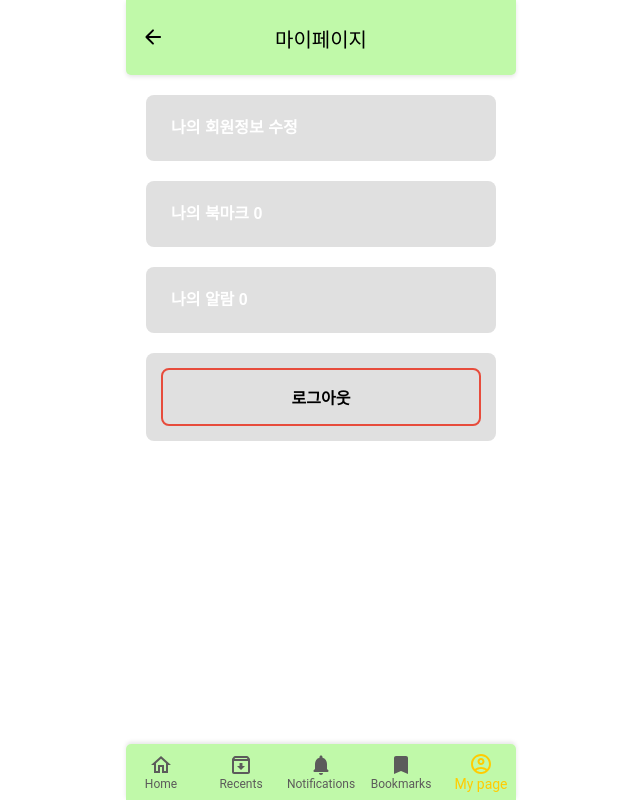
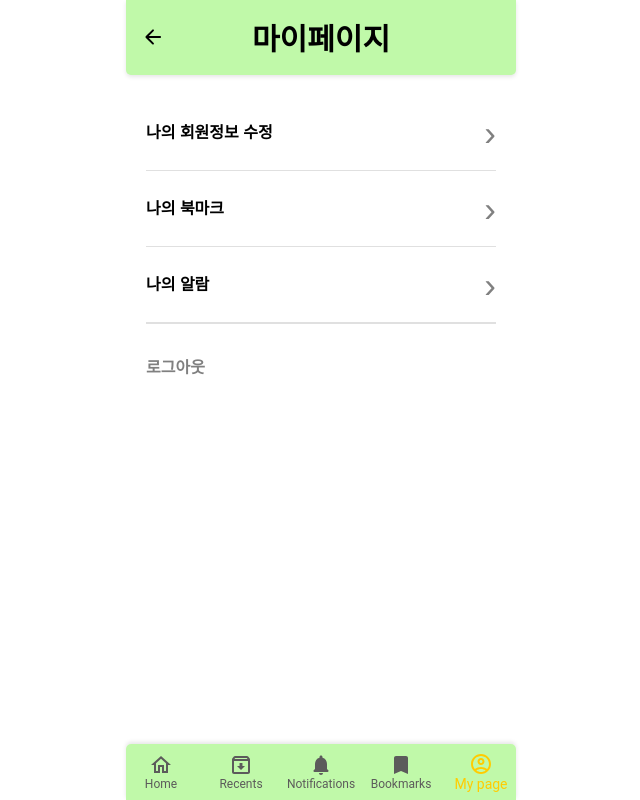
Before and after one commit to dannycho1530/5-bigbrother-SlimDealz-fe, a React (Vite) app: page /myPage in a window 1280 px wide. Shown: the whole page, without its empty margins (319-959 px from the left). Built offline with nearby package versions, Linux system fonts and the light colour scheme.

Commit message:
feat: mypage 및 검색창 문제 해결

```diff
--- a/src/components/layoutWrapper/header/SearchBar.tsx
+++ b/src/components/layoutWrapper/header/SearchBar.tsx
@@ -1,10 +1,9 @@
 import React, { useState, useEffect } from 'react';
 import Paper from '@mui/material/Paper';
-import InputBase from '@mui/material/InputBase';
 import IconButton from '@mui/material/IconButton';
 import SearchIcon from '@mui/icons-material/Search';
 import { useNavigate, useLocation } from 'react-router-dom';
-import { AutoCompleteItem, AutoCompleteList } from './styles';
+import { AutoCompleteItem, AutoCompleteList, CustomInput } from './styles';
 
 type SearchBarProps = {
   words: string[];
@@ -98,13 +97,7 @@ const SearchBar: React.FC<SearchBarProps> = ({ words }) => {
           handleSearchClick();
         }}
       >
-        <InputBase
-          sx={{
-            ml: 1,
-            flex: 1,
-            width: '100%',
-            height: '20px'
-          }}
+        <CustomInput
           value={searchValue}
           onChange={handleSearchChange}
           onKeyPress={handleKeyPress}
@@ -112,7 +105,7 @@ const SearchBar: React.FC<SearchBarProps> = ({ words }) => {
         />
         <IconButton
           type="button"
-          sx={{ p: '10px', marginLeft: 'auto' }}
+          sx={{ p: '10px' }}
           aria-label="search"
           onClick={handleSearchClick}
         >
--- a/src/components/layoutWrapper/header/index.tsx
+++ b/src/components/layoutWrapper/header/index.tsx
@@ -75,7 +75,7 @@ const Header = forwardRef<HTMLDivElement, HeaderProps>(
             $isSpecialPage={isSpecialPage}
             $isSimplePage={isSimplePage}
           >
-            {pageTitle || 'Page Title'}
+            {pageTitle}
           </PageTitle>
         )}
         {(isMainPage || isCategoryPage || isSpecialPage) && (
--- a/src/components/layoutWrapper/header/styles.tsx
+++ b/src/components/layoutWrapper/header/styles.tsx
@@ -1,4 +1,5 @@
 import styled from 'styled-components';
+import InputBase from '@mui/material/InputBase';
 
 export const HeaderContainer = styled.div`
   position: fixed;
@@ -82,8 +83,8 @@ export const PageTitle = styled.div<{
   width: 100%;
   max-width: 380px;
   height: 30px;
-  font-size: 20px;
-  font-weight: 20px;
+  font-size: 30px;
+  font-weight: bold;
   padding-top: 35px;
   padding-bottom: 20px;
   margin: 5px;
@@ -95,6 +96,12 @@ export const PageTitle = styled.div<{
       justify-content: center;
     `}
 `;
+export const CustomInput = styled(InputBase)(({ theme }) => ({
+  '& .MuiInputBase-input': {
+    width: '250px'
+  }
+}));
+
 export const AutoCompleteList = styled.ul`
   margin-top: 100px;
   padding: 10px;
--- a/src/pages/user/myMain/index.tsx
+++ b/src/pages/user/myMain/index.tsx
@@ -1,23 +1,17 @@
 import React, { useState } from 'react';
 import { useNavigate } from 'react-router-dom';
-import { Container, Section, SectionTitle, LogoutButton } from './styles';
+import {
+  Container,
+  Section,
+  SectionTitle,
+  SectionContent,
+  ArrowIcon,
+  LogoutButtonContainer,
+  LogoutButton
+} from './styles';
 
 const MyMainPage = () => {
-  const [bookmarkCount, setBookmarkCount] = useState(0);
-  const [alarmCount, setAlarmCount] = useState(0);
   const navigate = useNavigate();
-
-  const handleBookmarkClick = () => {
-    if (bookmarkCount < 100) {
-      setBookmarkCount((prevCount) => prevCount + 1);
-    }
-    navigate('/bookmark');
-  };
-
-  const handleAlarmClick = () => {
-    setAlarmCount((prevCount) => prevCount + 1);
-    navigate('/alarm');
-  };
 
   const handleLogout = () => {
     // 로그아웃 로직 (예: 토큰 삭제, 상태 초기화 등)
@@ -29,19 +23,22 @@ const MyMainPage = () => {
     <Container>
       <Section onClick={() => navigate('/information')}>
         <SectionTitle>나의 회원정보 수정</SectionTitle>
+        <ArrowIcon>›</ArrowIcon>
       </Section>
 
-      <Section onClick={handleBookmarkClick}>
-        <SectionTitle>나의 북마크 {bookmarkCount}</SectionTitle>
+      <Section onClick={() => navigate('/bookmark')}>
+        <SectionTitle>나의 북마크</SectionTitle>
+        <ArrowIcon>›</ArrowIcon>
       </Section>
 
-      <Section onClick={handleAlarmClick}>
-        <SectionTitle>나의 알람 {alarmCount}</SectionTitle>
+      <Section onClick={() => navigate('/alarm')}>
+        <SectionTitle>나의 알람</SectionTitle>
+        <ArrowIcon>›</ArrowIcon>
       </Section>
 
-      <Section>
-        <LogoutButton onClick={handleLogout}>로그아웃</LogoutButton>
-      </Section>
+      <LogoutButtonContainer>
+        <LogoutButton onClick={() => handleLogout}>로그아웃</LogoutButton>
+      </LogoutButtonContainer>
     </Container>
   );
 };
--- a/src/pages/user/myMain/styles.tsx
+++ b/src/pages/user/myMain/styles.tsx
@@ -2,40 +2,52 @@ import styled from 'styled-components';
 
 export const Container = styled.div`
   padding: 20px;
+  background-color: #ffffff;
 `;
 
 export const Section = styled.div`
-  border-radius: 8px;
-  margin-bottom: 20px;
-  padding: 15px;
-  background-color: #e0e0e0;
+  display: flex;
+  align-items: center;
+  justify-content: space-between;
+  border-bottom: 1px solid #e0e0e0;
+  padding: 20px 0;
   cursor: pointer;
 `;
 
 export const SectionTitle = styled.div`
-  color: white;
+  font-size: 16px;
   font-weight: bold;
-  padding: 10px;
-  border-radius: 8px 8px 0 0;
+  color: #000000;
 `;
 
-export const Content = styled.div`
-  padding: 10px;
+export const SectionContent = styled.div`
   font-size: 14px;
+  color: #808080;
+  margin-top: 5px;
+`;
+
+export const ArrowIcon = styled.div`
+  font-size: 35px;
+  color: #808080;
+`;
+
+export const LogoutButtonContainer = styled.div`
+  padding-top: 10px;
+  border-top: 1px solid #e0e0e0;
 `;
 
 export const LogoutButton = styled.button`
   width: 100%;
-  padding: 15px;
-  background-color: #e0e0e0;
-  border: 2px solid #e74c3c;
-  border-radius: 8px;
-  color: black;
+  text-align: left;
+  background: none;
+  border: none;
+  padding: 20px 0;
+  color: #808080;
+  font-size: 16px;
   font-weight: bold;
-  font-size: 16px;
   cursor: pointer;
 
   &:hover {
-    background-color: #d3d3d3;
+    text-decoration: underline;
   }
 `;
```
